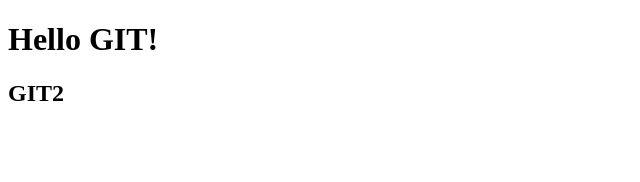
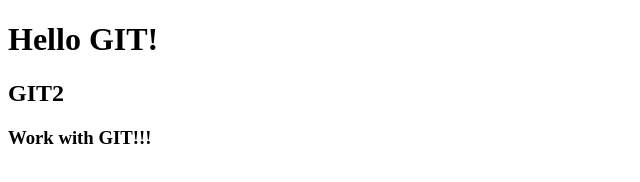
Before and after one commit to Mykhailo90/example, a plain HTML site: page index.html in a window 1280 px wide. Shown: the whole page, without its empty margins (0-640 px from the left). Drawn offline with Linux system fonts and the light colour scheme.

Commit message:
h3 was added for work in GitHub

```diff
--- a/index.html
+++ b/index.html
@@ -6,5 +6,6 @@
 <body>
 <h1>Hello GIT!</h1>
 <h2>GIT2</h2>
+<h3>Work with GIT!!!</h3>
 </body>
 </html>
```
